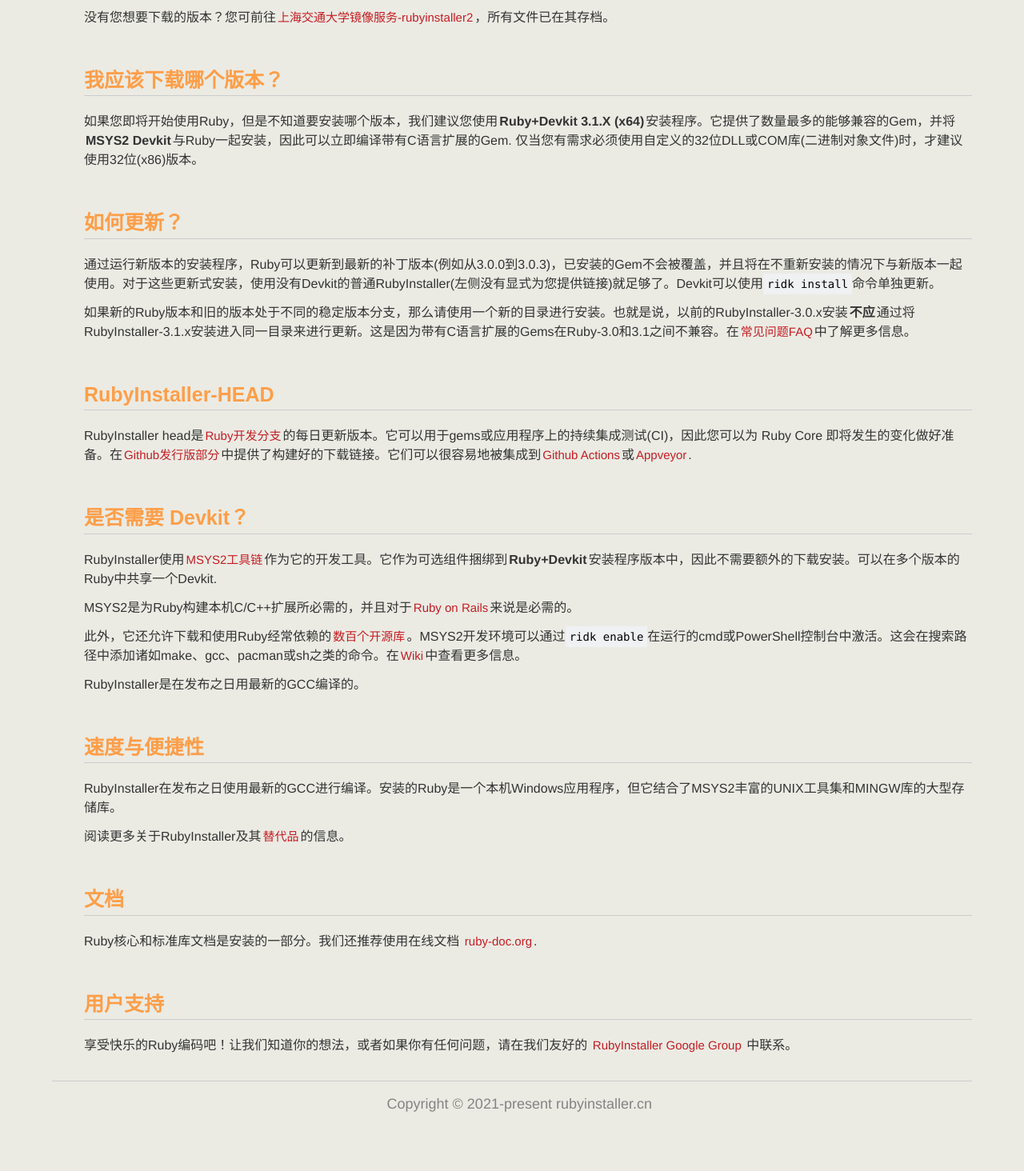
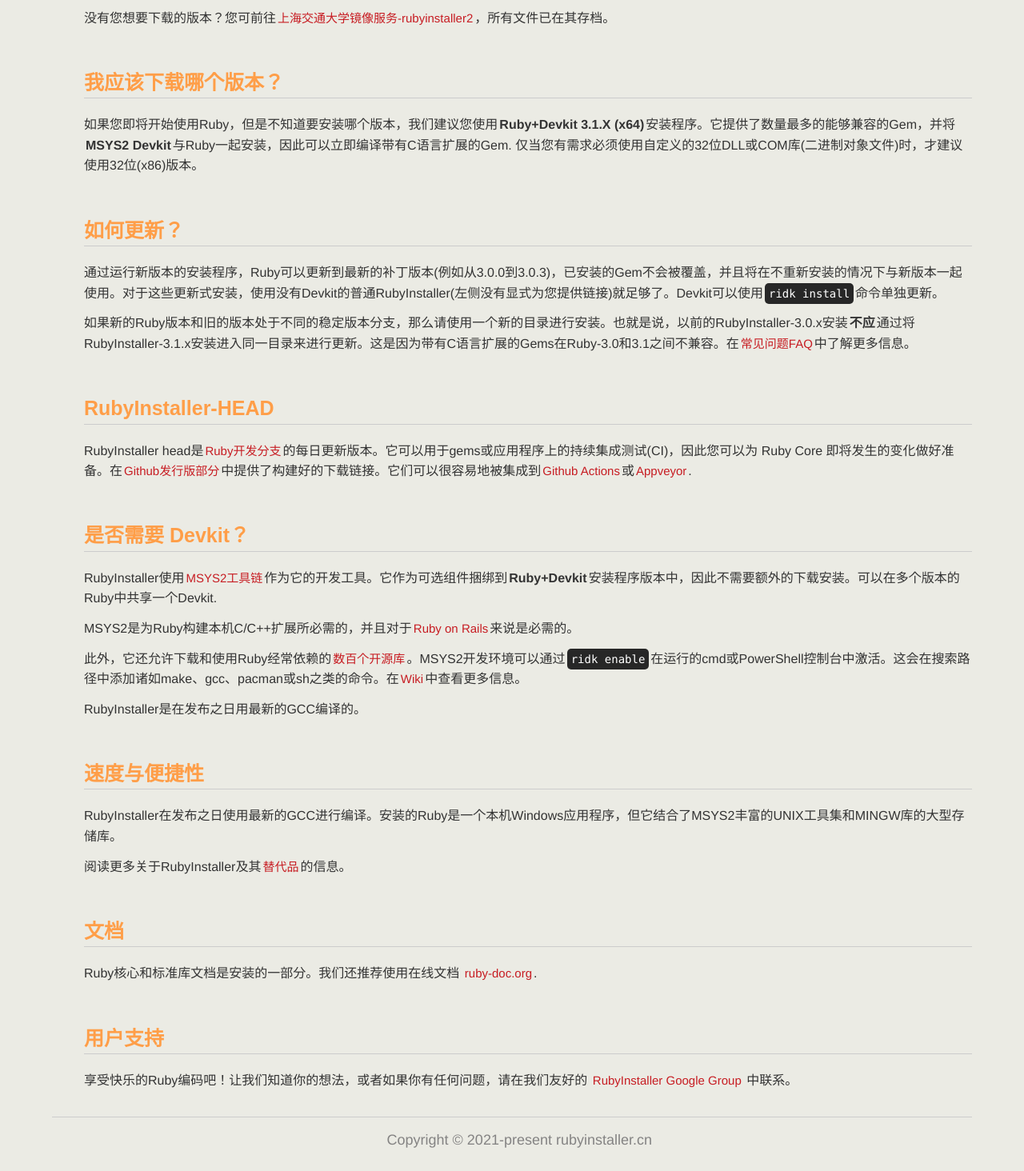
Before and after one commit to ccmywish/RubyInstaller.cn, a Jekyll site: the page built from downloads.md, in a window 1280 px wide. Shown: the part 320-1784 px from the top of the page at 80% size. Built offline with Jekyll 4.4.1, drawn with Linux system fonts in a browser that asks for light colours; before the commit the page ends 1739 px from its top, so only the background shows below that.

Commit message:
Dark pre highlight

```diff
--- a/styles/site.css
+++ b/styles/site.css
@@ -20,23 +20,58 @@ a:hover {
         text-decoration: none;
 }
 
-p {
-  font-size: 16px;
-  margin-bottom: .75em;
-  line-height: 1.5em;
+p, div.news_item p {
+        /* 全站字体大小 */
+        font-size: 16px;
+        margin-bottom: .75em;
+        line-height: 1.6em;
 }
+
+p b {
+        padding-left: 2px;
+        padding-right: 2px;
+}
+
+p strong {
+        padding-left: 2px;
+        padding-right: 2px;
+}
+
+p a {
+        padding: 0 2px;
+        /* 略小于常规段落字体16px */
+        font-size: 15px;
+}
+
 
 code {
   color: #000000;
   font-size: 14px;
   padding: 5px;
-  background-color: #EFF1F3;
+
+  /* background-color: #EFF1F3; */
+  /* 采用Jekyll doc 配色 */
+  color: #fff;
+  background-color: #272727;
+  border-radius: 5px;
+  margin: 0 2px;
 }
 
 pre{
 color: #555555;
 padding: 10px;
 border: 1px solid #dddddd;
+}
+
+/* From Jekyll doc */
+pre.highlight {
+        background-color: #272727;
+        color: #fff;
+        max-width: 100%;
+        overflow-x: auto;
+        vertical-align: middle;
+        border-radius: 5px;
+        box-shadow: inset 0 1px 10px rgb(0 0 0 / 30%), 0 1px 0 rgb(255 255 255 / 10%), 0 -1px 0 rgb(0 0 0 / 50%);
 }
 
 h2 {
@@ -348,27 +383,6 @@ div.news_item a.more {
 div.news_item a:hover.more {
         background:url("../assets/bullet.png") no-repeat 0 -20px;
 }
-p, div.news_item p {
-        /* 全站字体大小 */
-        font-size: 16px;
-        margin-bottom: .75em;
-        line-height: 1.5em;
-}
-p b {
-        padding-left: 2px;
-        padding-right: 2px;
-}
-
-p strong {
-        padding-left: 2px;
-        padding-right: 2px;
-}
-
-p a {
-        padding: 0 2px;
-        /* 略小于常规段落字体16px */
-        font-size: 15px;
-}
 
 div.knowledge_item {
         padding: 0 20px 20px 0;
```
